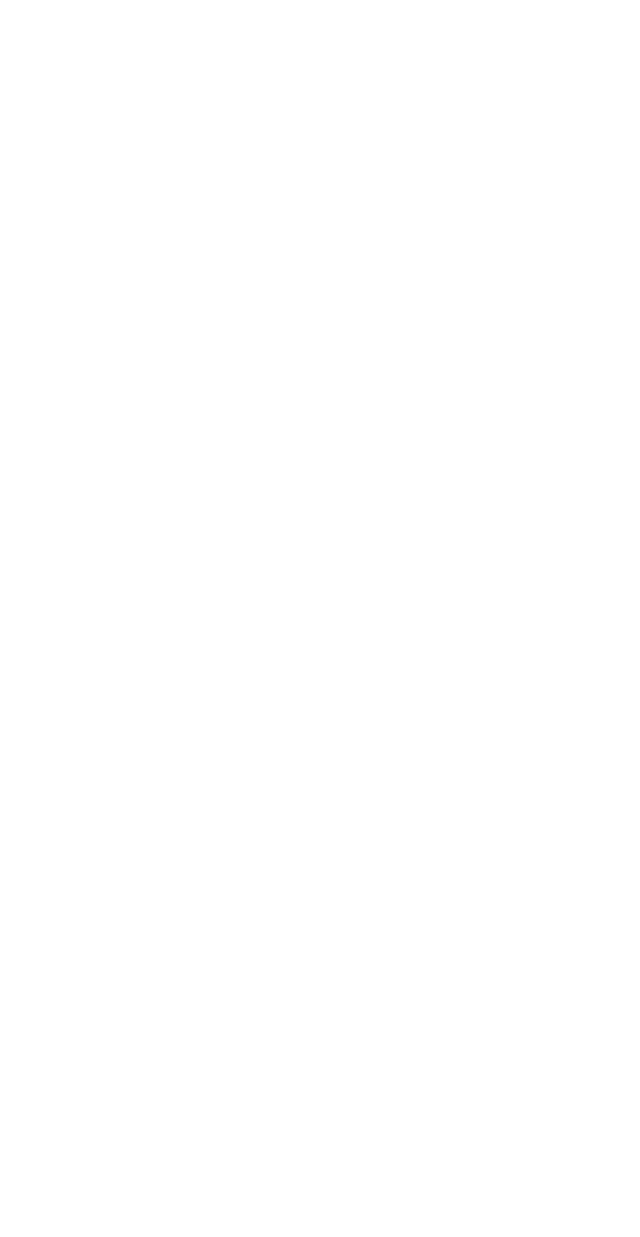
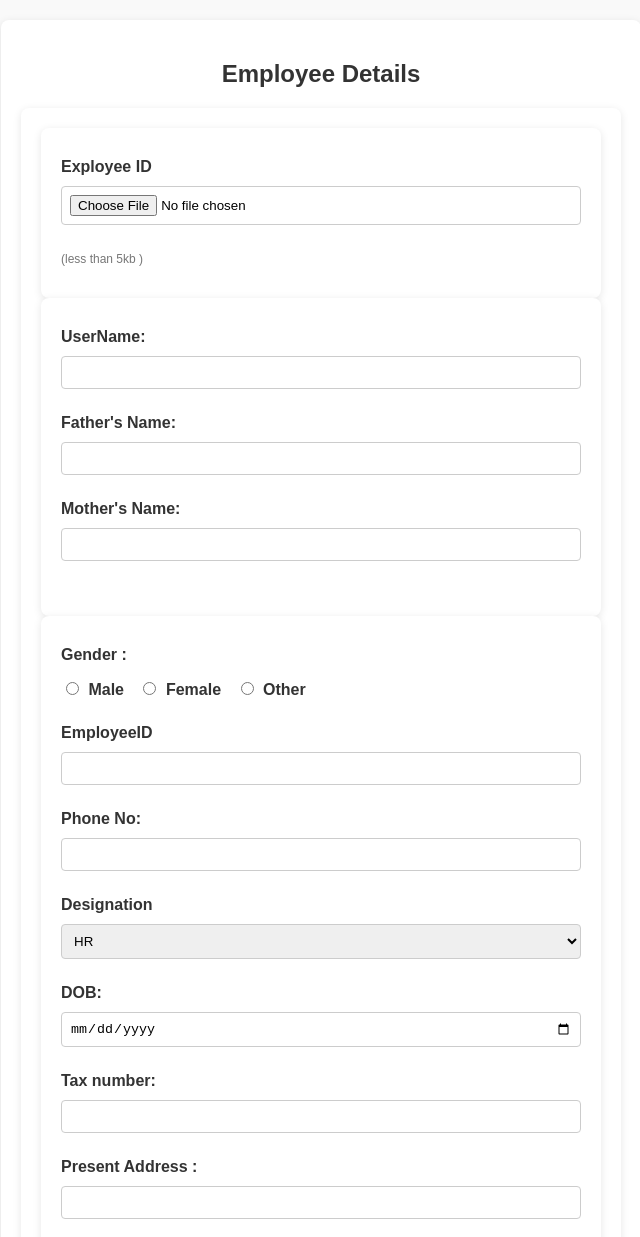
Before and after one commit to AakashxD/HTMLd, a plain HTML site: page index.html in a window 1280 px wide. Shown: the top 1237 px of the page, without its empty margins (319-959 px from the left). Before the commit the page ends 800 px from the top, so only its background shows below. Drawn offline with Linux system fonts and the light colour scheme.

Commit message:
added index.html

```diff
--- a/index.html
+++ b/index.html
@@ -4,8 +4,167 @@
     <meta charset="UTF-8">
     <meta name="viewport" content="width=device-width, initial-scale=1.0">
     <title>Document</title>
+    <style>
+        /* General form container styling */
+        body {
+            font-family: Arial, sans-serif;
+            background-color: #f9f9f9;
+            margin: 0;
+            padding: 20px;
+        }
+
+        div {
+            background-color: #fff;
+            padding: 20px;
+            border-radius: 8px;
+            box-shadow: 0 2px 8px rgba(0, 0, 0, 0.1);
+            max-width: 600px;
+            margin: auto;
+        }
+
+        h2 {
+            text-align: center;
+            color: #333;
+        }
+
+        label {
+            display: block;
+            margin: 10px 0 5px;
+            font-weight: bold;
+            color: #333;
+        }
+
+        input[type="text"],
+        input[type="number"],
+        input[type="file"],
+        input[type="date"],
+        select {
+            width: 100%;
+            padding: 8px;
+            margin: 5px 0 15px;
+            border: 1px solid #ccc;
+            border-radius: 4px;
+            box-sizing: border-box;
+        }
+
+        /* Radio buttons */
+        input[type="radio"] {
+            margin-right: 5px;
+        }
+
+        /* Gender radio button labels */
+        form > label[for="male"], form > label[for="female"], form > label[for="other"] {
+            display: inline-block;
+            margin-right: 10px;
+        }
+
+        /* File upload description */
+        p {
+            font-size: 12px;
+            color: #777;
+        }
+
+        /* Form container */
+        form {
+            margin-bottom: 20px;
+        }
+
+        /* Button Styling */
+        input[type="submit"] {
+            background-color: #4CAF50;
+            color: white;
+            padding: 10px 20px;
+            border: none;
+            border-radius: 4px;
+            cursor: pointer;
+        }
+
+        input[type="submit"]:hover {
+            background-color: #45a049;
+        }
+
+        /* Responsive adjustments for mobile screens */
+        @media (max-width: 600px) {
+            div {
+                width: 100%;
+                padding: 10px;
+            }
+
+            input[type="text"], input[type="number"], input[type="file"], input[type="date"], select {
+                width: 100%;
+            }
+
+            label {
+                margin-top: 10px;
+            }
+        }
+    </style>
 </head>
 <body>
+    <div>
+        <h2>Employee Details</h2>
+     <div>
 
+        <div>
+                 <label for="Fillname">Exployee ID</label>
+                 <input type="file" accept="image/*" id="Fillname" />
+                 <p>(less than 5kb )</p>
+        </div>
+
+        <div>
+            <form>
+                <label for="userName">UserName:</label>
+                <input type="text" id="userName">
+
+                <label for="fatherName"> Father's Name:</label>
+                <input type="text" id="fatherName">
+
+
+                <label for="MotherName"> Mother's Name:</label>
+                <input type="text" id="MotherName">
+            </form>
+
+        </div>
+        <div>
+            <form>
+              <label for="gender">Gender :</label>
+              <label for="male">
+                <input type="radio" id="male" name="gender" value="male">
+                Male
+              </label>
+
+              <label for="female">
+                <input type="radio" id="female" name="gender" value="female" >
+                Female
+              </label>
+
+              <label for="other">
+                <input type="radio" id="other" name="gender" value="other" >
+                Other
+              </label>
+              </form>
+              <form>
+                <label for="EmployeeID">EmployeeID</label>
+                <input type="text"  id="EmployeeID">
+                <label for="phoneNumber">Phone No:</label>
+                <input type="text" id="phoneNumber" maxlength="10" >
+                <label for="Designation">Designation</label>
+                <select name="Designation" id="Designation">
+                    <option value="HR">HR</option>
+                    <option value="SDE">SDE</option>
+                    <option value="TESTER">TESTER</option>
+                </select>
+
+                <label for="DOB">DOB:</label>
+                <input type="date" id="DOB">
+                <label for="taxNum">Tax number:</label>
+                <input type="number" id="taxNum">
+                <label for="address"> Present Address :</label>
+                <input type="text" id="address">
+              </form>
+              <button>Register</button>
+        </div>
+     </div>
+    </div>
 </body>
 </html>
```
